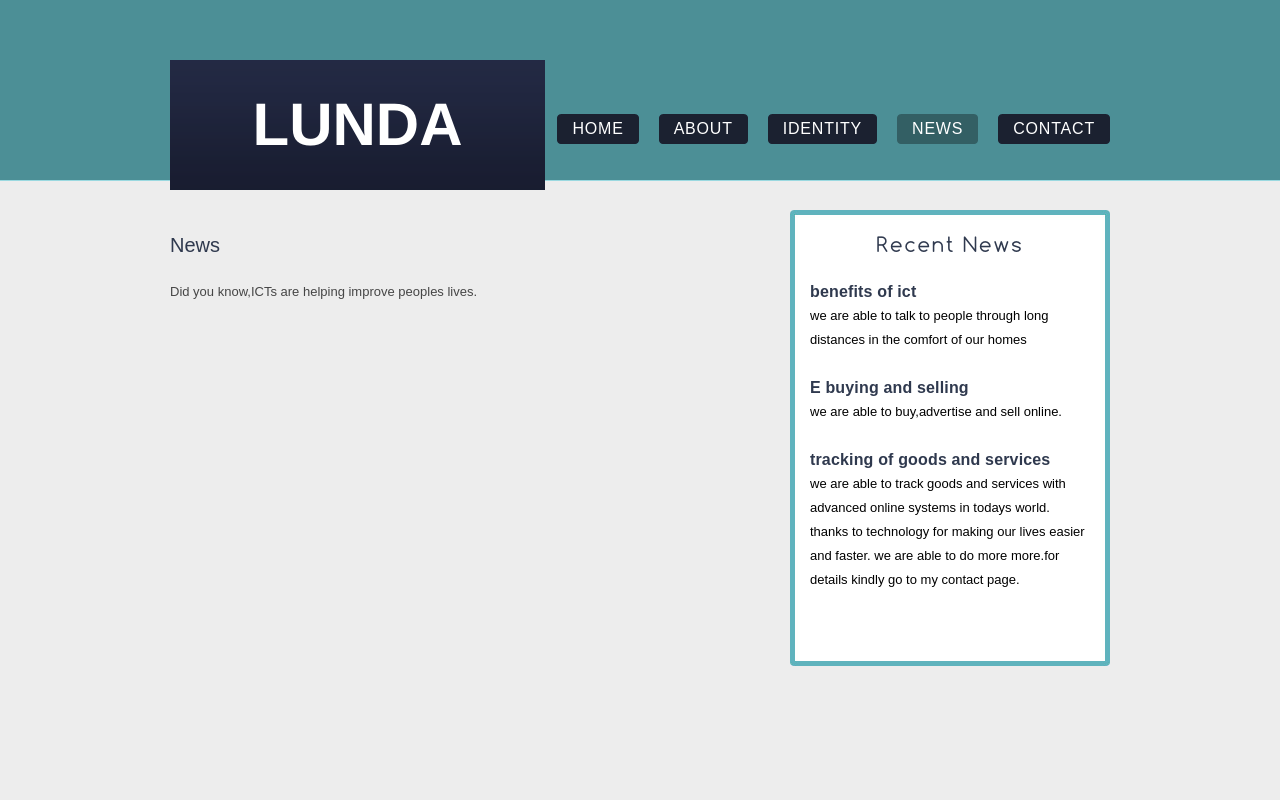
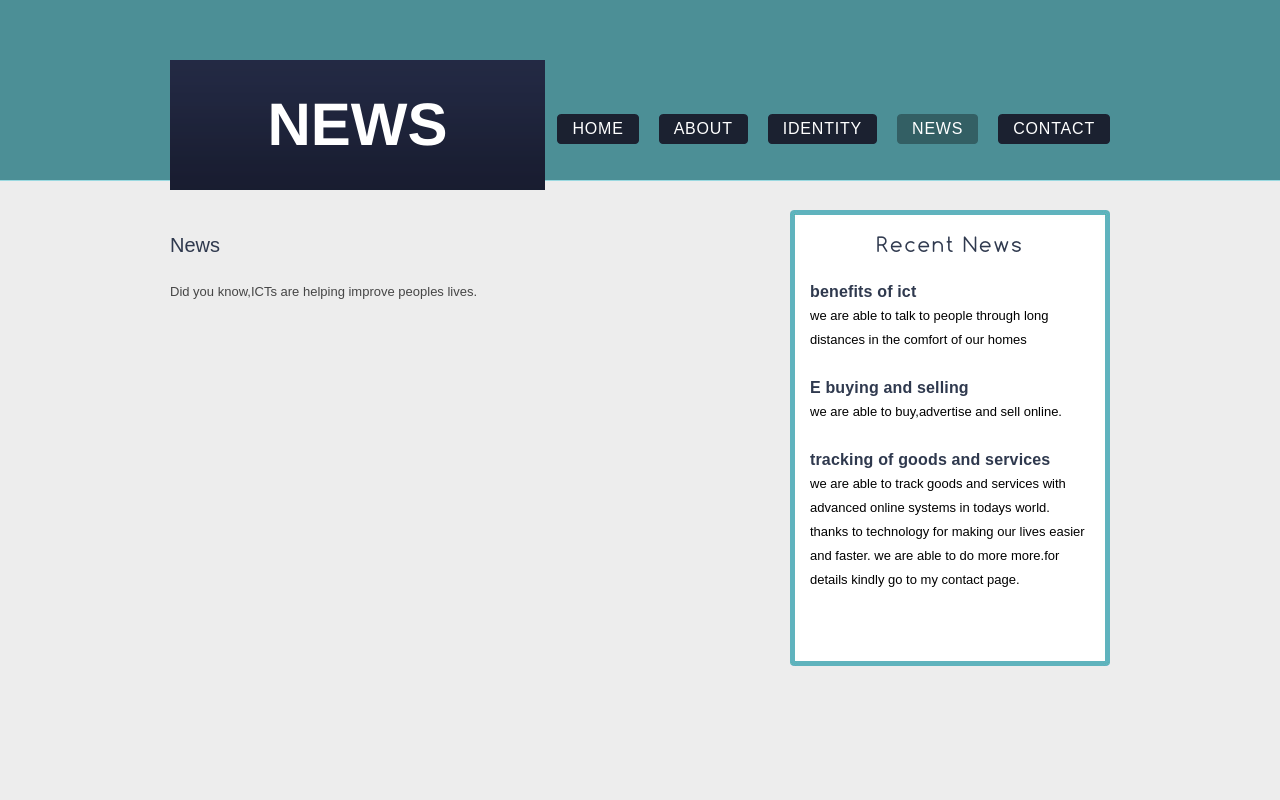
Before and after one commit to LUndaronald/myportfolio, a plain HTML site: page news.html in a window 1280 px wide. Shown: the top 800 px of the page. Drawn offline with Linux system fonts and the light colour scheme.

Commit message:
Update news.html

```diff
--- a/news.html
+++ b/news.html
@@ -10,7 +10,7 @@
 	<div id="header">
 		<div class="section">
 			<div class="logo">
-				<a href="index.html">Lunda</a>
+				<a href="index.html">news</a>
 			</div>
 			<ul>
 				<li>
```
